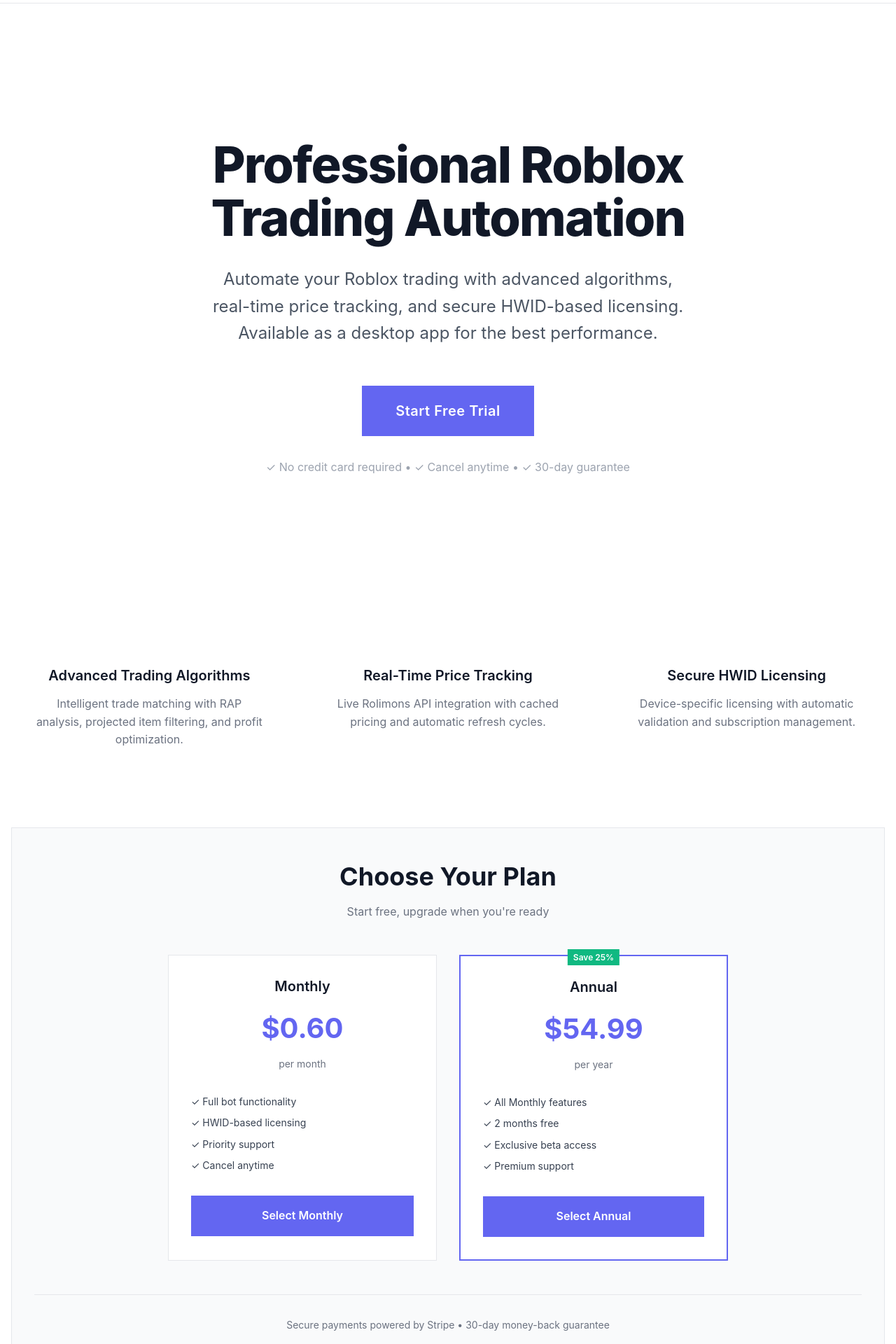
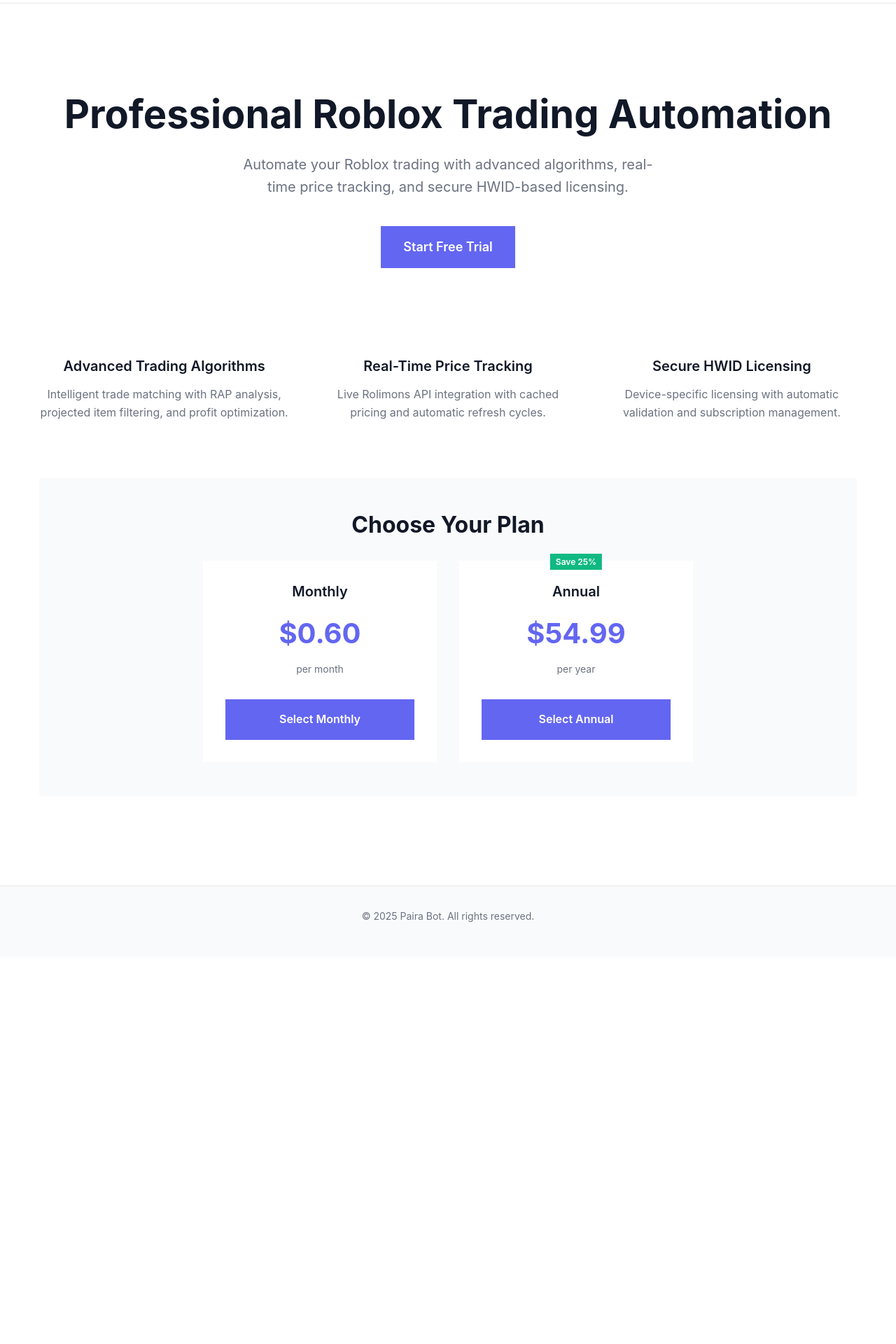
Before and after one commit to Gladamy/paira-subscription-system, a Next.js app in the folder paira-frontend/: page / in a window 1280 px wide. Shown: the part 60-1980 px from the top of the page at 70% size. After the commit the page ends 1428 px from the top, so only its background shows below. Built offline with nearby package versions, Linux system fonts and the light colour scheme; no server answers.

Commit message:
Complete landing page revamp: ultra-minimalist design with clean text, no background UI elements, simplified layout, and improved user experience

```diff
--- a/paira-frontend/src/app/page.tsx
+++ b/paira-frontend/src/app/page.tsx
@@ -6,10 +6,9 @@ import AuthModal from '@/components/AuthModal';
 
 const API_BASE = process.env.NEXT_PUBLIC_API_BASE || 'https://api.paira.live';
 
-// Stripe Price IDs - Update these with your actual Stripe price IDs
 const STRIPE_PRICES = {
-  monthly: process.env.NEXT_PUBLIC_STRIPE_PRICE_MONTHLY || 'price_0XXX', // Replace with your monthly price ID
-  annual: process.env.NEXT_PUBLIC_STRIPE_PRICE_ANNUAL || 'price_1XXX'    // Replace with your annual price ID
+  monthly: process.env.NEXT_PUBLIC_STRIPE_PRICE_MONTHLY || 'price_0XXX',
+  annual: process.env.NEXT_PUBLIC_STRIPE_PRICE_ANNUAL || 'price_1XXX'
 };
 
 export default function Home() {
@@ -41,10 +40,8 @@ export default function Home() {
 
       if (response.ok) {
         const data = await response.json();
-        // Redirect to Stripe checkout
         window.location.href = data.url;
       } else if (response.status === 401) {
-        // Token expired or invalid, show auth modal
         setShowAuth(true);
       } else {
         console.error('Failed to create checkout session');
@@ -120,51 +117,45 @@ export default function Home() {
       </header>
 
       {/* Main Content */}
-      <main style={{ padding: '6rem 1rem', maxWidth: '1400px', margin: '0 auto' }}>
-        {/* Hero Section */}
+      <main style={{ padding: '4rem 1rem', maxWidth: '1200px', margin: '0 auto' }}>
+        {/* Hero Section - Ultra Clean */}
         <div style={{
           textAlign: 'center',
-          padding: '6rem 0 8rem',
-          marginBottom: '6rem'
+          padding: '4rem 0',
+          marginBottom: '4rem'
         }}>
           <h1 style={{
-            fontSize: '4.5rem',
-            fontWeight: 800,
+            fontSize: '3.5rem',
+            fontWeight: 700,
             color: '#111827',
-            marginBottom: '2rem',
-            lineHeight: '1.05',
-            letterSpacing: '-0.025em',
+            marginBottom: '1.5rem',
+            lineHeight: '1.1',
             fontFamily: "'Inter', 'SF Pro Display', -apple-system, BlinkMacSystemFont, sans-serif"
           }}>
-            Professional Roblox<br/>
-            Trading Automation
+            Professional Roblox Trading Automation
           </h1>
           <p style={{
-            fontSize: '1.5rem',
-            color: '#4B5563',
-            marginBottom: '3.5rem',
-            maxWidth: '700px',
-            margin: '0 auto 3.5rem',
+            fontSize: '1.25rem',
+            color: '#6B7280',
+            marginBottom: '2.5rem',
+            maxWidth: '600px',
+            margin: '0 auto 2.5rem',
             lineHeight: '1.6',
-            fontWeight: '400',
-            fontFamily: "'Inter', 'SF Pro Text', -apple-system, BlinkMacSystemFont, sans-serif"
+            fontWeight: '400'
           }}>
-            Automate your Roblox trading with advanced algorithms, real-time price tracking, and secure HWID-based licensing. Available as a desktop app for the best performance.
+            Automate your Roblox trading with advanced algorithms, real-time price tracking, and secure HWID-based licensing.
           </p>
-          <div style={{ marginBottom: '2rem' }}>
           <button
             onClick={() => handleStripeCheckout(STRIPE_PRICES.annual)}
             style={{
               backgroundColor: '#6366F1',
               color: '#FFFFFF',
               border: 'none',
-                padding: '1.25rem 3rem',
-                fontSize: '1.25rem',
+              padding: '1rem 2rem',
+              fontSize: '1.125rem',
               fontWeight: 600,
               cursor: 'pointer',
-                transition: 'all 0.2s',
-                fontFamily: "'Inter', 'SF Pro Text', -apple-system, BlinkMacSystemFont, sans-serif",
-                letterSpacing: '0.025em'
+              transition: 'all 0.2s'
             }}
             onMouseEnter={(e) => {
               e.currentTarget.style.backgroundColor = '#5855EB';
@@ -176,26 +167,15 @@ export default function Home() {
             {isLoggedIn ? 'Go to Dashboard' : 'Start Free Trial'}
           </button>
         </div>
-          <p style={{
-            fontSize: '1rem',
-            color: '#9CA3AF',
-            fontFamily: "'Inter', 'SF Pro Text', -apple-system, BlinkMacSystemFont, sans-serif"
-          }}>
-            ✓ No credit card required • ✓ Cancel anytime • ✓ 30-day guarantee
-          </p>
-        </div>
 
-        {/* Features Section */}
+        {/* Features - Clean Grid */}
         <div style={{
           display: 'grid',
-          gridTemplateColumns: 'repeat(auto-fit, minmax(250px, 1fr))',
-          gap: '2rem',
+          gridTemplateColumns: 'repeat(auto-fit, minmax(300px, 1fr))',
+          gap: '3rem',
           marginBottom: '4rem'
         }}>
-          <div style={{
-            padding: '2rem',
-            textAlign: 'center'
-          }}>
+          <div style={{ textAlign: 'center' }}>
             <h3 style={{
               fontSize: '1.25rem',
               fontWeight: 600,
@@ -210,10 +190,7 @@ export default function Home() {
             </p>
           </div>
 
-          <div style={{
-            padding: '2rem',
-            textAlign: 'center'
-          }}>
+          <div style={{ textAlign: 'center' }}>
             <h3 style={{
               fontSize: '1.25rem',
               fontWeight: 600,
@@ -228,10 +205,7 @@ export default function Home() {
             </p>
           </div>
 
-          <div style={{
-            padding: '2rem',
-            textAlign: 'center'
-          }}>
+          <div style={{ textAlign: 'center' }}>
             <h3 style={{
               fontSize: '1.25rem',
               fontWeight: 600,
@@ -247,39 +221,29 @@ export default function Home() {
           </div>
         </div>
 
-        {/* Pricing Section */}
+        {/* Pricing - Minimal */}
         <div style={{
           backgroundColor: '#F9FAFB',
-          border: '1px solid #E5E7EB',
           padding: '3rem 2rem',
-          marginBottom: '4rem'
+          textAlign: 'center'
         }}>
-          <div style={{ textAlign: 'center', marginBottom: '3rem' }}>
           <h2 style={{
-              fontSize: '2.25rem',
+            fontSize: '2rem',
             fontWeight: 700,
             color: '#111827',
-              marginBottom: '1rem'
+            marginBottom: '2rem'
           }}>Choose Your Plan</h2>
-            <p style={{
-              fontSize: '1rem',
-              color: '#6B7280'
-            }}>
-              Start free, upgrade when you're ready
-            </p>
-          </div>
 
           <div style={{
             display: 'grid',
             gridTemplateColumns: 'repeat(auto-fit, minmax(280px, 1fr))',
             gap: '2rem',
-            maxWidth: '800px',
+            maxWidth: '700px',
             margin: '0 auto'
           }}>
             {/* Monthly Plan */}
             <div style={{
               backgroundColor: '#FFFFFF',
-              border: '1px solid #E5E7EB',
               padding: '2rem',
               textAlign: 'center'
             }}>
@@ -300,19 +264,6 @@ export default function Home() {
                 fontSize: '0.875rem',
                 marginBottom: '2rem'
               }}>per month</div>
-              <ul style={{
-                textAlign: 'left',
-                listStyle: 'none',
-                padding: 0,
-                marginBottom: '2rem',
-                fontSize: '0.875rem',
-                color: '#374151'
-              }}>
-                <li style={{ marginBottom: '0.5rem' }}>✓ Full bot functionality</li>
-                <li style={{ marginBottom: '0.5rem' }}>✓ HWID-based licensing</li>
-                <li style={{ marginBottom: '0.5rem' }}>✓ Priority support</li>
-                <li>✓ Cancel anytime</li>
-              </ul>
               <button
                 onClick={() => handleStripeCheckout(STRIPE_PRICES.monthly)}
                 style={{
@@ -340,7 +291,6 @@ export default function Home() {
             {/* Annual Plan */}
             <div style={{
               backgroundColor: '#FFFFFF',
-              border: '2px solid #6366F1',
               padding: '2rem',
               textAlign: 'center',
               position: 'relative'
@@ -373,19 +323,6 @@ export default function Home() {
                 fontSize: '0.875rem',
                 marginBottom: '2rem'
               }}>per year</div>
-              <ul style={{
-                textAlign: 'left',
-                listStyle: 'none',
-                padding: 0,
-                marginBottom: '2rem',
-                fontSize: '0.875rem',
-                color: '#374151'
-              }}>
-                <li style={{ marginBottom: '0.5rem' }}>✓ All Monthly features</li>
-                <li style={{ marginBottom: '0.5rem' }}>✓ 2 months free</li>
-                <li style={{ marginBottom: '0.5rem' }}>✓ Exclusive beta access</li>
-                <li>✓ Premium support</li>
-              </ul>
               <button
                 onClick={() => handleStripeCheckout(STRIPE_PRICES.annual)}
                 style={{
@@ -410,20 +347,6 @@ export default function Home() {
               </button>
             </div>
           </div>
-
-          <div style={{
-            textAlign: 'center',
-            marginTop: '3rem',
-            paddingTop: '2rem',
-            borderTop: '1px solid #E5E7EB'
-          }}>
-            <p style={{
-              fontSize: '0.875rem',
-              color: '#6B7280'
-            }}>
-              Secure payments powered by Stripe • 30-day money-back guarantee
-            </p>
-          </div>
         </div>
       </main>
 
@@ -431,7 +354,8 @@ export default function Home() {
       <footer style={{
         backgroundColor: '#F9FAFB',
         borderTop: '1px solid #E5E7EB',
-        padding: '2rem 0'
+        padding: '2rem 0',
+        marginTop: '4rem'
       }}>
         <div style={{
           maxWidth: '1200px',
```
Lines whose indentation alone changed are shown as unchanged.
